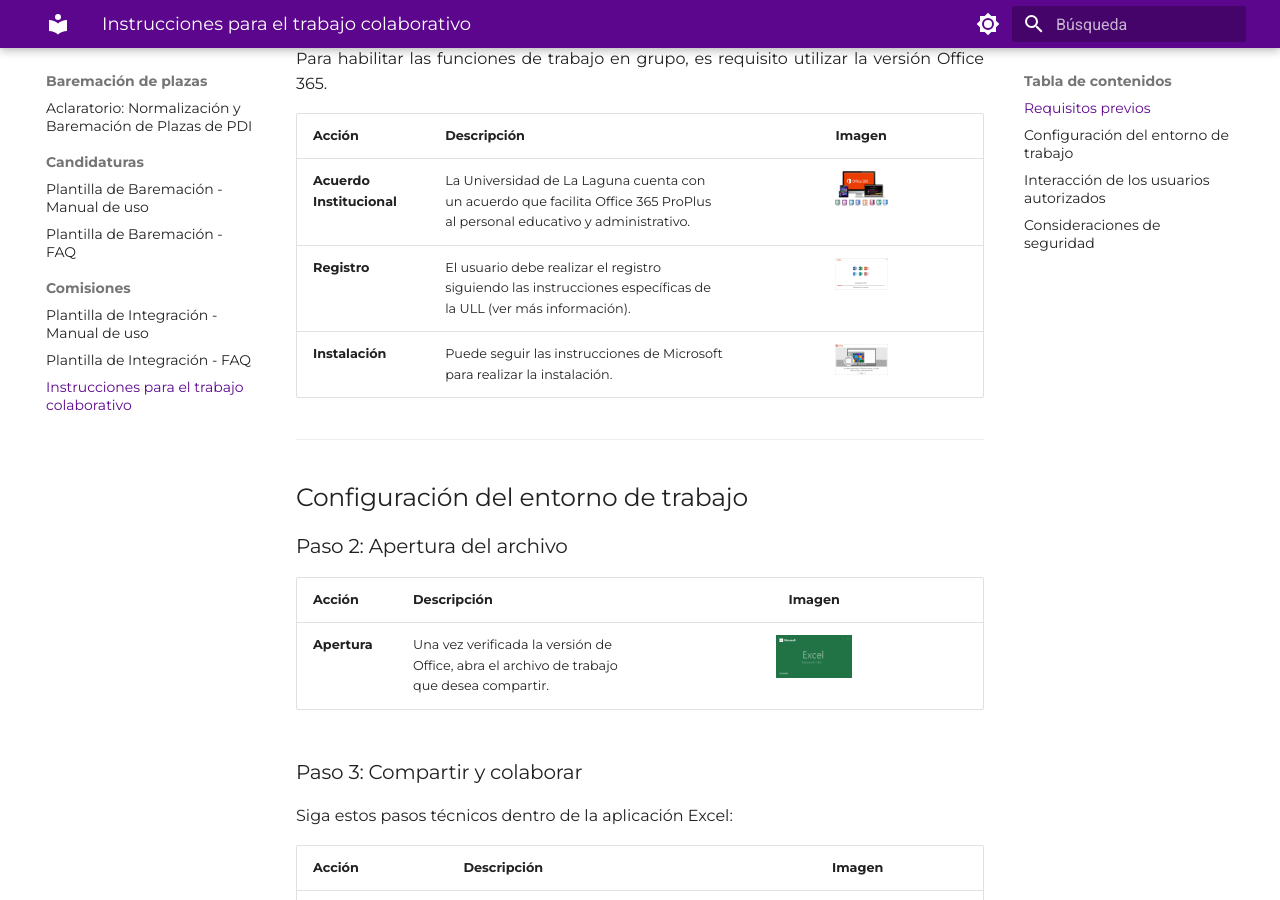
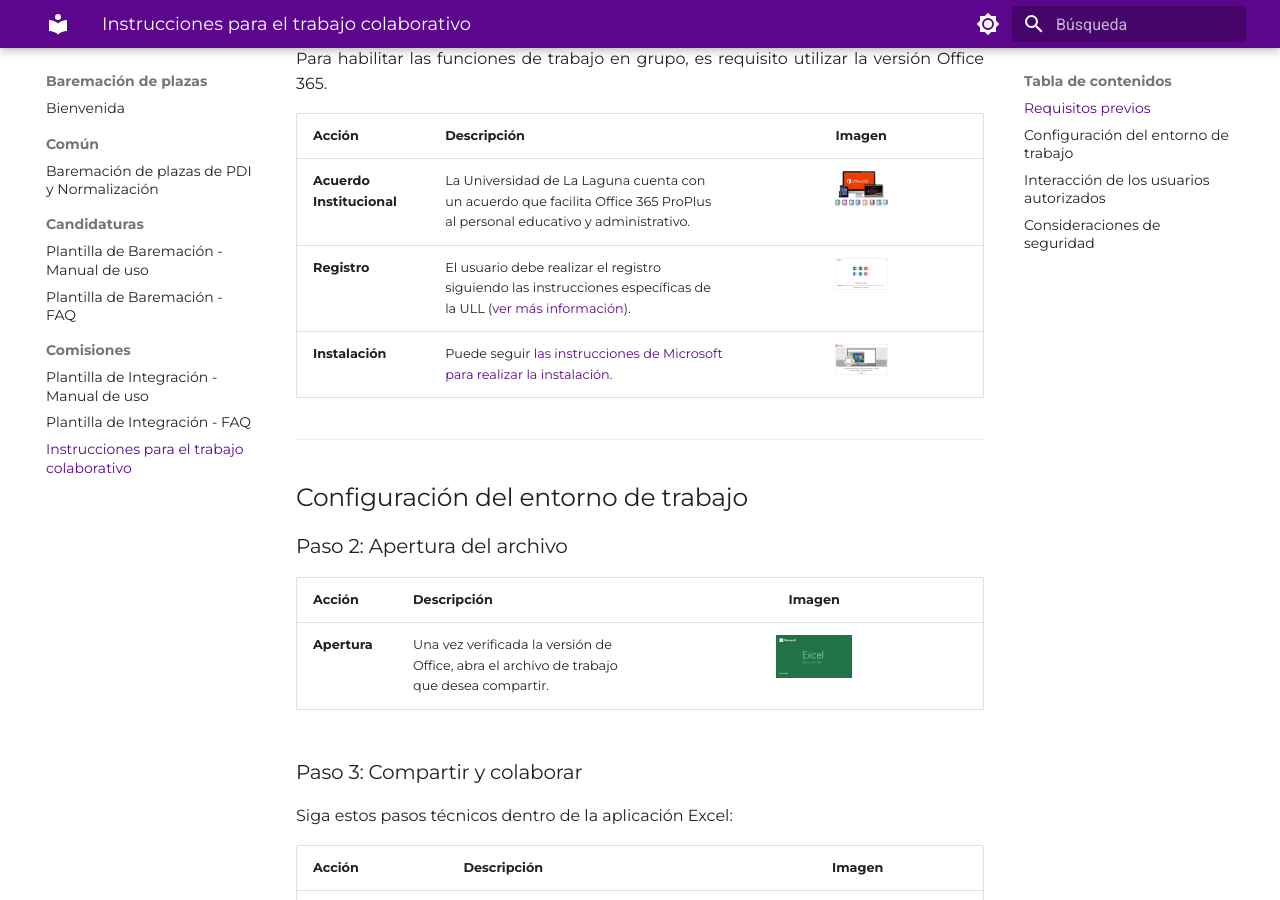
Before and after one commit to svicpdi/biblioteca-tecnica, an MkDocs documentation site: the page built from docs/baremacion/comisiones/colaboracion.md, in a window 1280 px wide and 900 px high, scrolled down 396 px. Built offline with MkDocs 1.6.1 and Material for MkDocs 9.7.7, drawn with Linux system fonts in a browser that asks for light colours; the version menu is left out.

Commit message:
fix: se modifica la gestión de tipologías de documentos para usar estructura de carpetas
feat: se crea archivo de bienvenida

```diff
--- a/docs/baremacion/comisiones/colaboracion.md
+++ b/docs/baremacion/comisiones/colaboracion.md
@@ -13,8 +13,8 @@ Para habilitar las funciones de trabajo en grupo, es requisito utilizar la versi
 | Acción | Descripción | Imagen |
 | :--- | :--- | :---: |
 | **Acuerdo Institucional** | La Universidad de La Laguna cuenta con un acuerdo que facilita Office 365 ProPlus al personal educativo y administrativo. | ![office 365](../../assets/images/image_colaboracion_1.png){ width="25%" } |
-| **Registro** | El usuario debe realizar el registro siguiendo las instrucciones específicas de la ULL (ver más información). | ![instalación 1](../../assets/images/image_colaboracion_3.png){ width="25%" } |
-| **Instalación** | Puede seguir las instrucciones de Microsoft para realizar la instalación. | ![instalación 2](../../assets/images/image_colaboracion_2.png){ width="25%" } |
+| **Registro** | El usuario debe realizar el registro siguiendo las instrucciones específicas de la ULL ([ver más información](https://www.ull.es/servicios/stic/2022/09/08/microsoft-office-365-proplus/)). | ![instalación 1](../../assets/images/image_colaboracion_3.png){ width="25%" } |
+| **Instalación** | Puede seguir [las instrucciones de Microsoft para realizar la instalación](https://support.microsoft.com/es-es/office/descargar-instalar-o-reinstalar-microsoft-365-u-office-2024-en-un-equipo-pc-o-mac-4414eaaf-0478-48be-9c42-23adc4716658). | ![instalación 2](../../assets/images/image_colaboracion_2.png){ width="25%" } |
 
 ---
 
--- a/docs/baremacion/normalizacion.md
+++ b/docs/baremacion/comunes/normalizacion.md
@@ -1,4 +1,4 @@
-# **Aclaratorio: Normalización y Baremación de Plazas de PDI**
+# **Baremación de plazas de PDI y Normalización**
 
 Esta documentación detalla los criterios de cálculo, la lógica de normalización y la estructura de integración de datos en los concursos de acceso a plazas de Personal Docente e Investigador (PDI) laboral, asegurando la trazabilidad de todo el proceso.
 
```
Also changed, not shown: docs/baremacion/index.md (added, +24 -0 lines), docs/baremacion/.pages, docs/baremacion/comunes/.pages (added).
